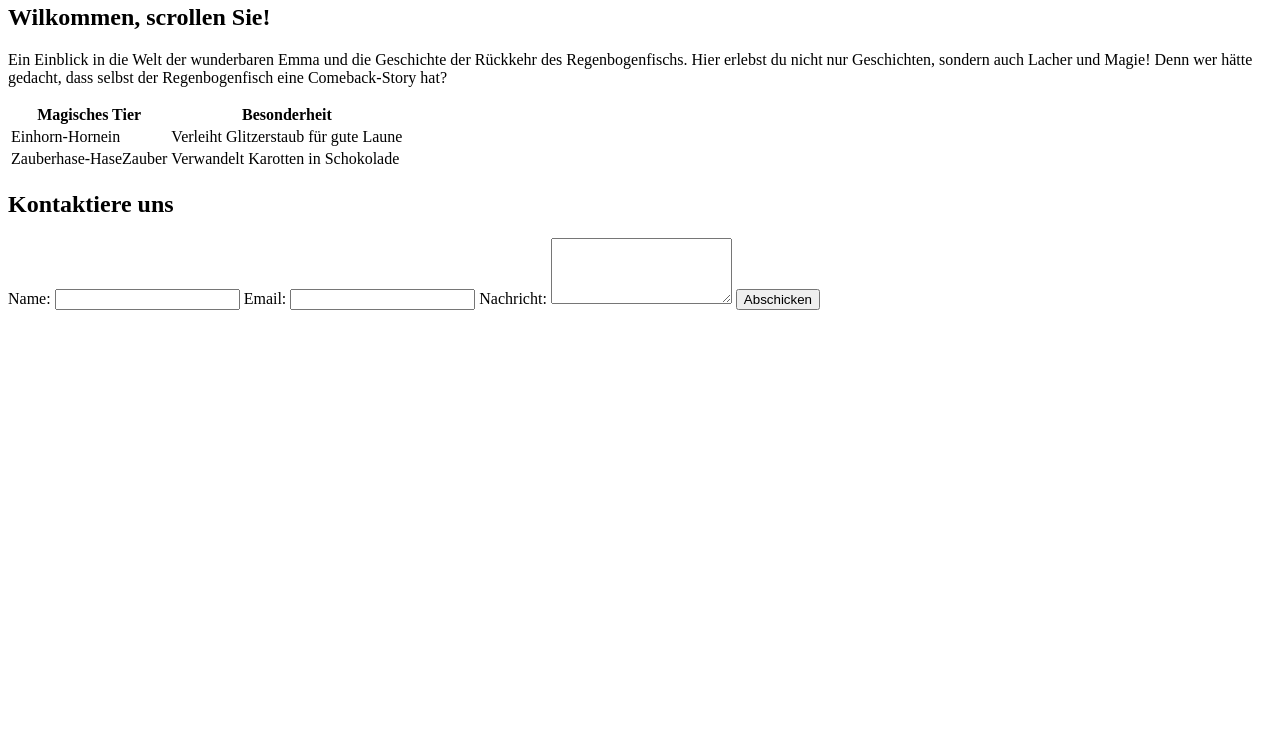
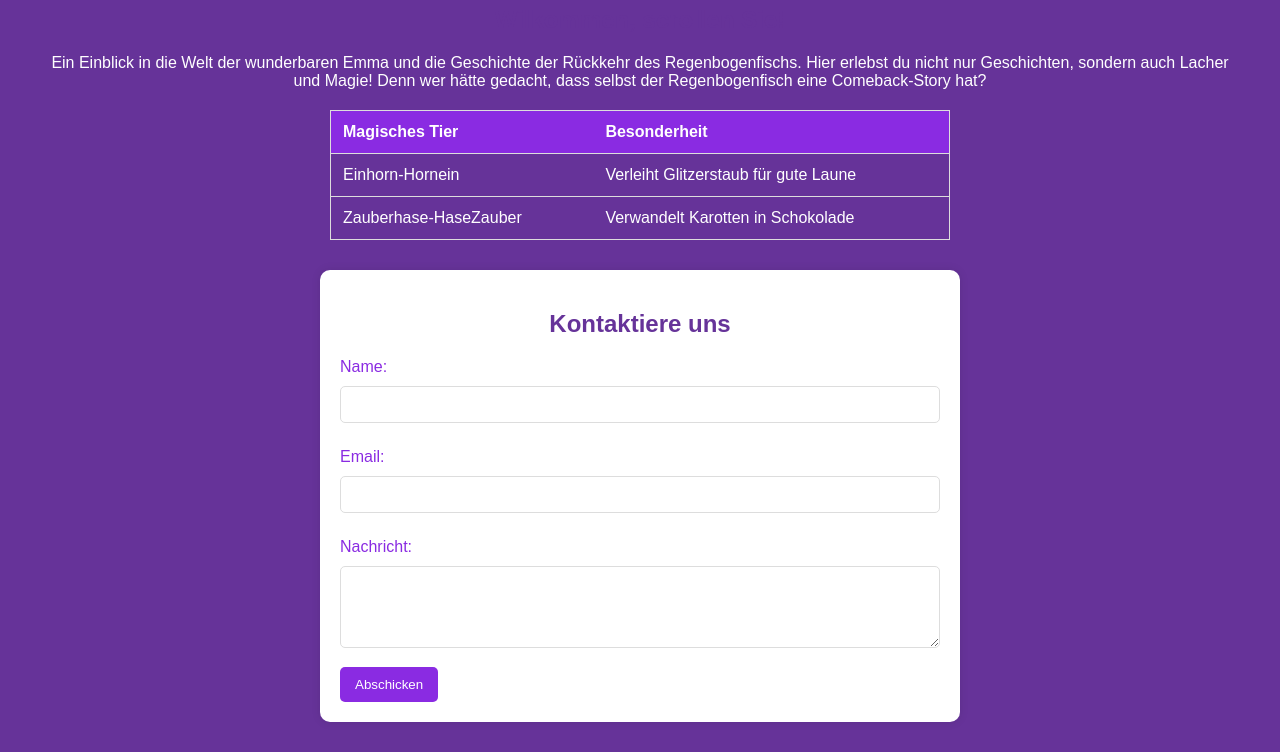
Before and after one commit to RyanGosling-EFIsk/EMMA-FLOERL, a plain HTML site: page index.html in a window 1280 px wide. Shown: the part 102-854 px from the top of the page. Before the commit the page ends 800 px from the top, so only its background shows below. Drawn offline with Linux system fonts and the light colour scheme.

Commit message:
Update index.html

```diff
--- a/index.html
+++ b/index.html
@@ -1,7 +1,88 @@
 <!DOCTYPE html>
 <head>
-  <title>Emma's Wunderland</title>
+  <title>style="color: #8a2be2;"Emma's Wunderland</title>
 
+
+
+
+</head>
+<body>
+  <style>
+    body {
+      font-family: 'Arial', sans-serif;
+      margin: 20px;
+      background-color: #663399; /* Hintergrundfarbe ändern */
+      color: #fff; /* Textfarbe ändern */
+    }
+
+    h1 {
+      color: #8a2be2; /* Titelfarbe ändern */
+      text-align: center;
+      margin-top: 50px;
+    }
+
+    h2 {
+      color: #663399; /* Untertitelfarbe ändern */
+      text-align: center;
+    }
+
+    p {
+      color: #fff; /* Textfarbe ändern */
+      text-align: center;
+      margin: 20px;
+    }
+
+    table {
+      width: 50%;
+      margin: 20px auto;
+      border-collapse: collapse;
+      border: 1px solid #ddd;
+    }
+
+    th, td {
+      padding: 12px;
+      text-align: left;
+      border-bottom: 1px solid #ddd;
+      color: #fff; /* Textfarbe in der Tabelle ändern */
+    }
+
+    th {
+      background-color: #8a2be2;
+      color: white;
+    }
+
+    tr:hover {
+      background-color: #f5f5f5;
+    }
+
+    .story {
+      margin: 30px;
+      color: #fff; /* Textfarbe in der Geschichte ändern */
+    }
+
+    form {
+      max-width: 600px;
+      margin: 30px auto;
+      padding: 20px;
+      background-color: #fff;
+      box-shadow: 0 0 10px rgba(0, 0, 0, 0.1);
+      border-radius: 10px; /* Randradius ändern */
+    }
+
+    label {
+      display: block;
+      margin: 10px 0;
+      color: #8a2be2;
+    }
+
+    input, textarea {
+      width: 100%;
+      padding: 10px;
+      margin-bottom: 15px;
+      border: 1px solid #ddd;
+      border-radius: 5px;
+      box-sizing: border-box;
+    }
 
     button {
       background-color: #8a2be2;
@@ -16,9 +97,6 @@
       background-color: #663399;
     }
   </style>
-
-</head>
-<body>
   <h1>Emma's Wunderland</h1>
   <h2>Wilkommen, scrollen Sie!</h2>
 
```
